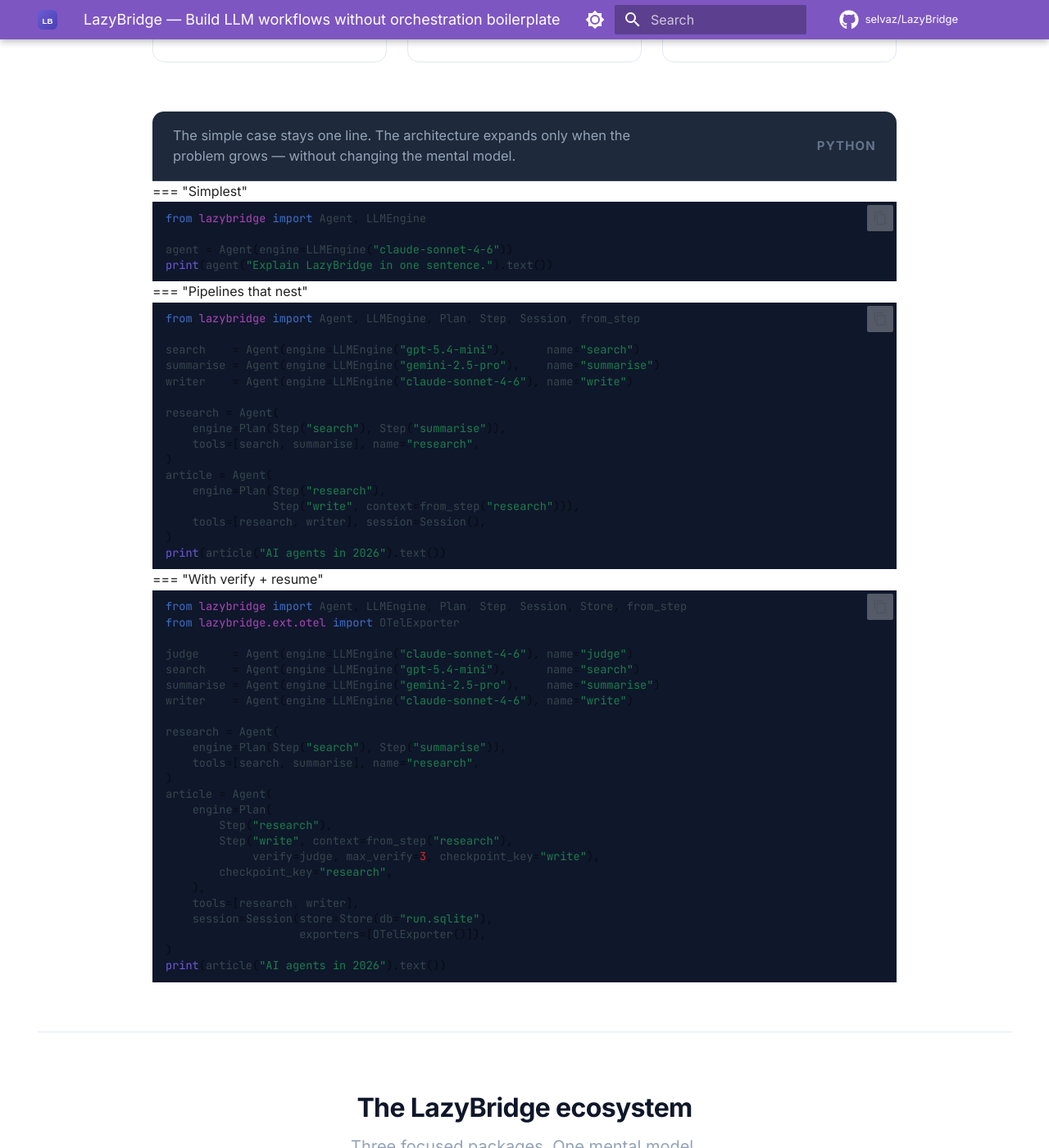
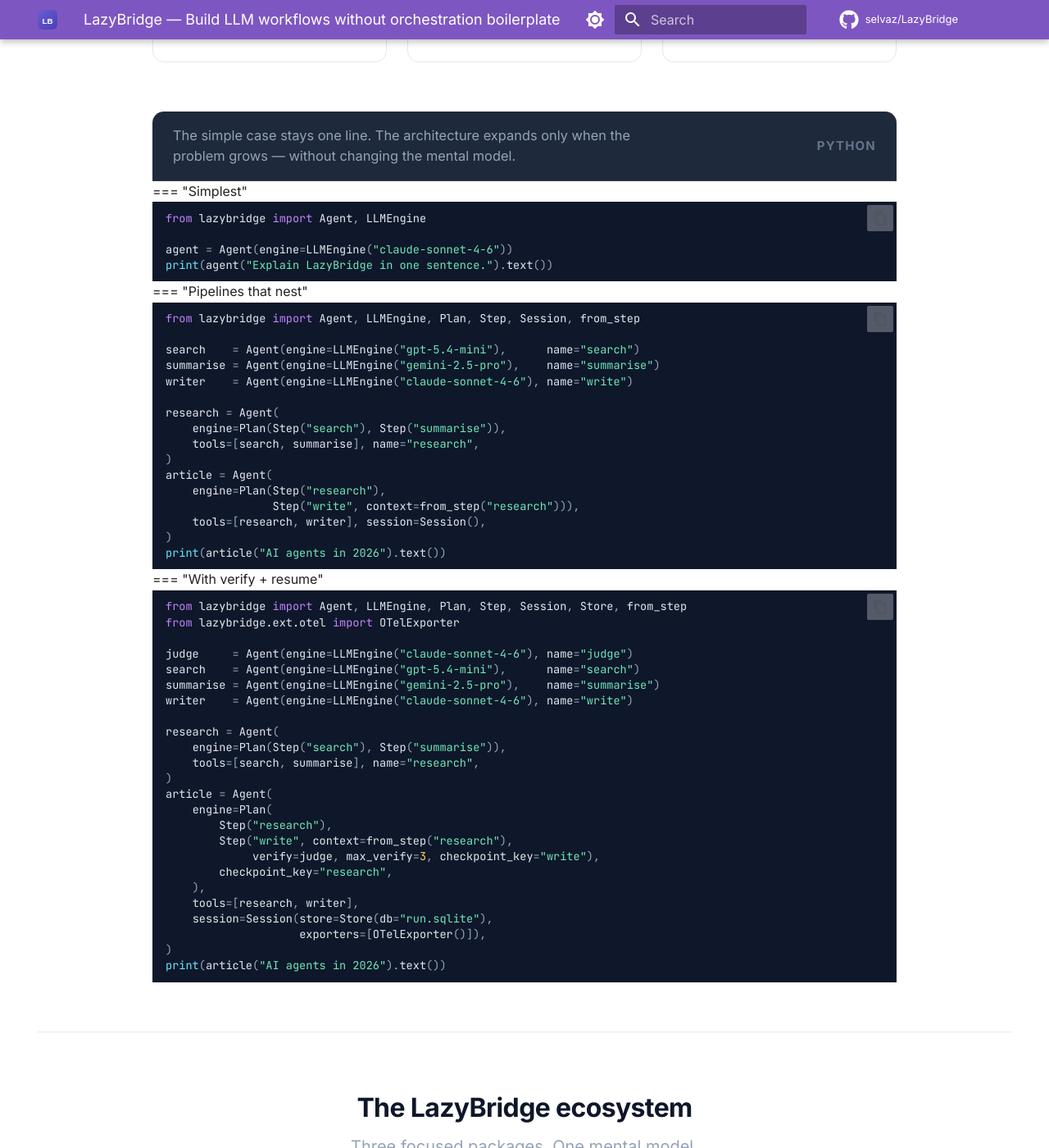
Before and after one commit to selvaz/lazybridgewebsite, an MkDocs documentation site: the page built from docs/index.md, in a window 1280 px wide and 1400 px high, scrolled down 1345 px. Shown: the whole window at 82% size. Built offline with MkDocs 1.6.1 and Material for MkDocs 9.7.7, drawn with Linux system fonts in a browser that asks for light colours; comment, search, counter and statistics services are not loaded.

Commit message:
fix(css): dark syntax theme for code panel — operators and parens readable

```diff
--- a/docs/stylesheets/extra.css
+++ b/docs/stylesheets/extra.css
@@ -313,6 +313,41 @@
 .lb-code-panel pre { margin: 0; border-radius: 0; background: var(--lb-code-bg) !important; }
 .lb-code-panel code { background: transparent !important; }
 
+/* ── Dark syntax theme — Pygments emits light-mode colours by default ──────
+   Override every token class so the panel is readable on #0F172A.
+   Palette: Slate 100-400 for neutral, purple-300 for keywords,
+   emerald-300 for strings, sky-300 for builtins, amber-300 for numbers.  */
+.lb-code-panel .highlight .n,
+.lb-code-panel .highlight .nx  { color: #E2E8F0; }          /* Name (default) */
+.lb-code-panel .highlight .o,
+.lb-code-panel .highlight .p   { color: #94A3B8; }          /* Operators = + , ( ) : */
+.lb-code-panel .highlight .k,
+.lb-code-panel .highlight .kd,
+.lb-code-panel .highlight .kr,
+.lb-code-panel .highlight .kt  { color: #C084FC; }          /* Keywords def class return if for */
+.lb-code-panel .highlight .kn  { color: #C084FC; }          /* from import */
+.lb-code-panel .highlight .kc  { color: #F472B6; }          /* True False None */
+.lb-code-panel .highlight .nb  { color: #67E8F9; }          /* Builtins print len str */
+.lb-code-panel .highlight .nc  { color: #67E8F9; }          /* Class names */
+.lb-code-panel .highlight .nf,
+.lb-code-panel .highlight .fm  { color: #67E8F9; }          /* Function names */
+.lb-code-panel .highlight .nn  { color: #E2E8F0; }          /* Namespace (module name) */
+.lb-code-panel .highlight .na  { color: #E2E8F0; }          /* Attribute */
+.lb-code-panel .highlight .s,
+.lb-code-panel .highlight .s1,
+.lb-code-panel .highlight .s2,
+.lb-code-panel .highlight .sa,
+.lb-code-panel .highlight .sb,
+.lb-code-panel .highlight .sc,
+.lb-code-panel .highlight .dl  { color: #6EE7B7; }          /* Strings */
+.lb-code-panel .highlight .mi,
+.lb-code-panel .highlight .mf,
+.lb-code-panel .highlight .mh  { color: #FCD34D; }          /* Numbers */
+.lb-code-panel .highlight .c,
+.lb-code-panel .highlight .c1,
+.lb-code-panel .highlight .cm  { color: #475569; font-style: italic; } /* Comments */
+.lb-code-panel .highlight .w   { color: #E2E8F0; }          /* Whitespace */
+
 /* ── ECOSYSTEM ───────────────────────────────────────────────────────────── */
 .lb-ecosystem {
   padding: 3.5rem 7rem;
```
